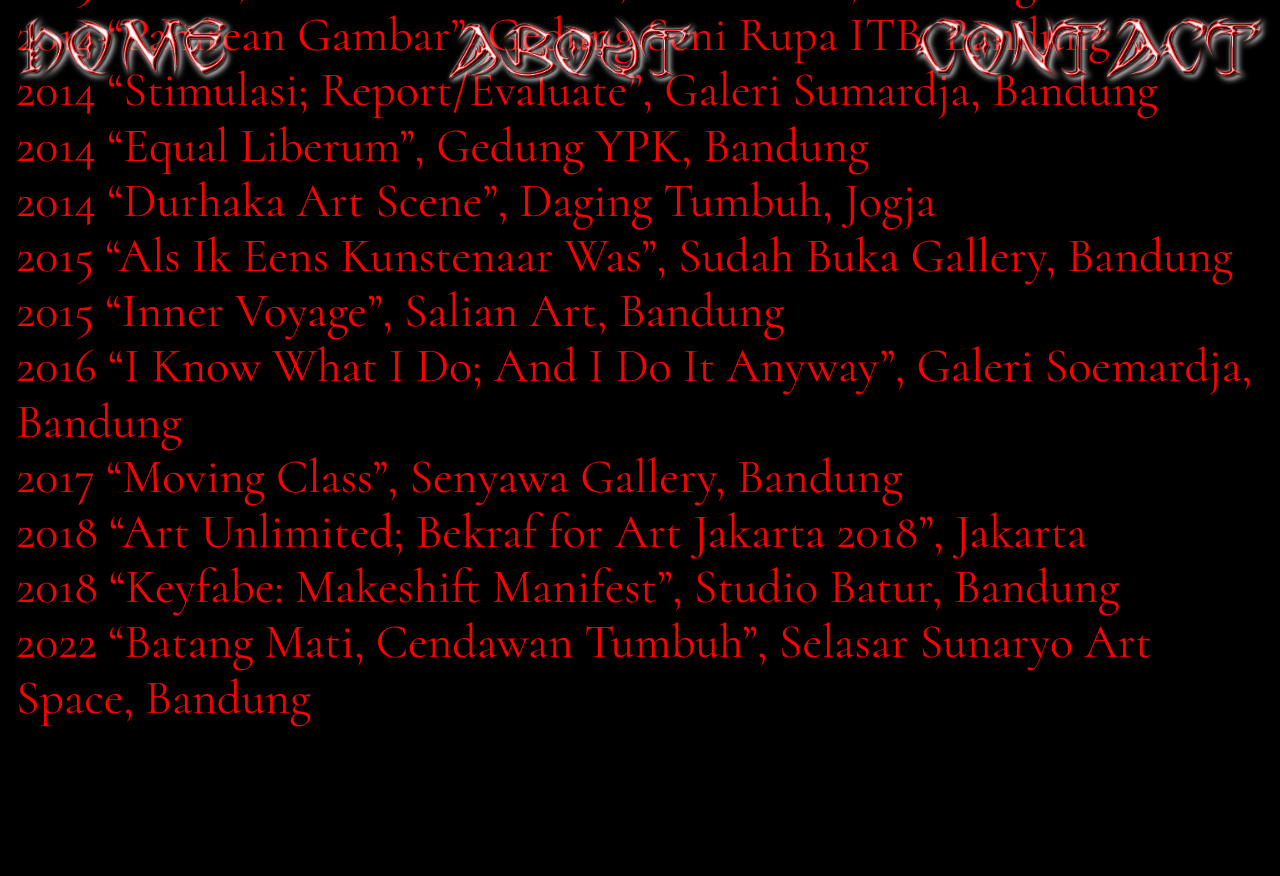
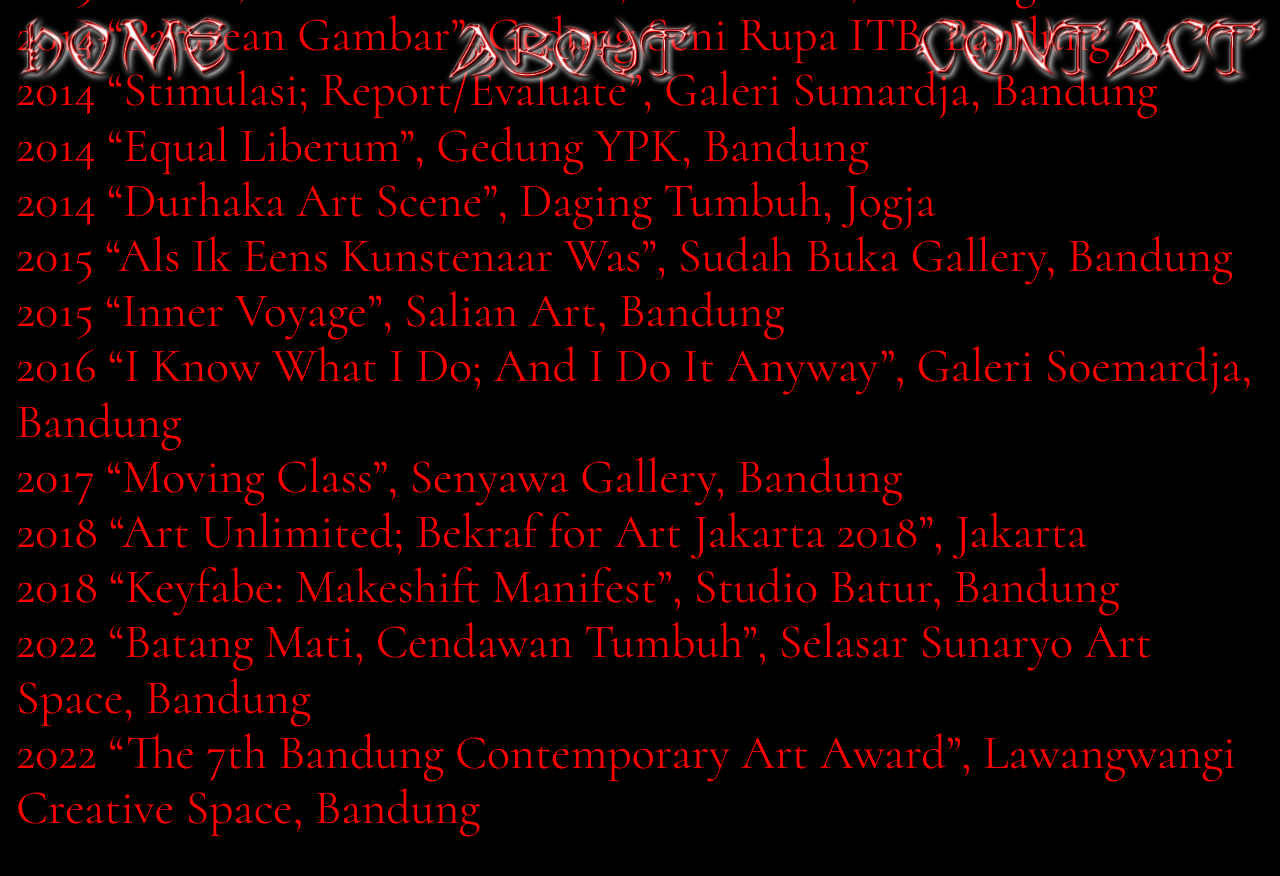
Before and after one commit to rizalnramadhan/rizalnramadhan.github.io, a Jekyll site: the page built from about.html, in a window 1280 px wide and 900 px high, scrolled down 821 px. Shown: the top 876 px of the window. Built offline with Jekyll 4.4.1, drawn with Linux system fonts in a browser that asks for light colours; before the commit the page ends 1611 px from its top, so only the background shows below that.

Commit message:
Update exhibitions

```diff
--- a/about.html
+++ b/about.html
@@ -26,4 +26,5 @@
   2018 “Art Unlimited; Bekraf for Art Jakarta 2018”, Jakarta <br>
   2018 “Keyfabe: Makeshift Manifest”, Studio Batur, Bandung <br>
   2022 “Batang Mati, Cendawan Tumbuh”, Selasar Sunaryo Art Space, Bandung <br>
+  2022 “The 7th Bandung Contemporary Art Award”, Lawangwangi Creative Space, Bandung <br>
 </p>
```
